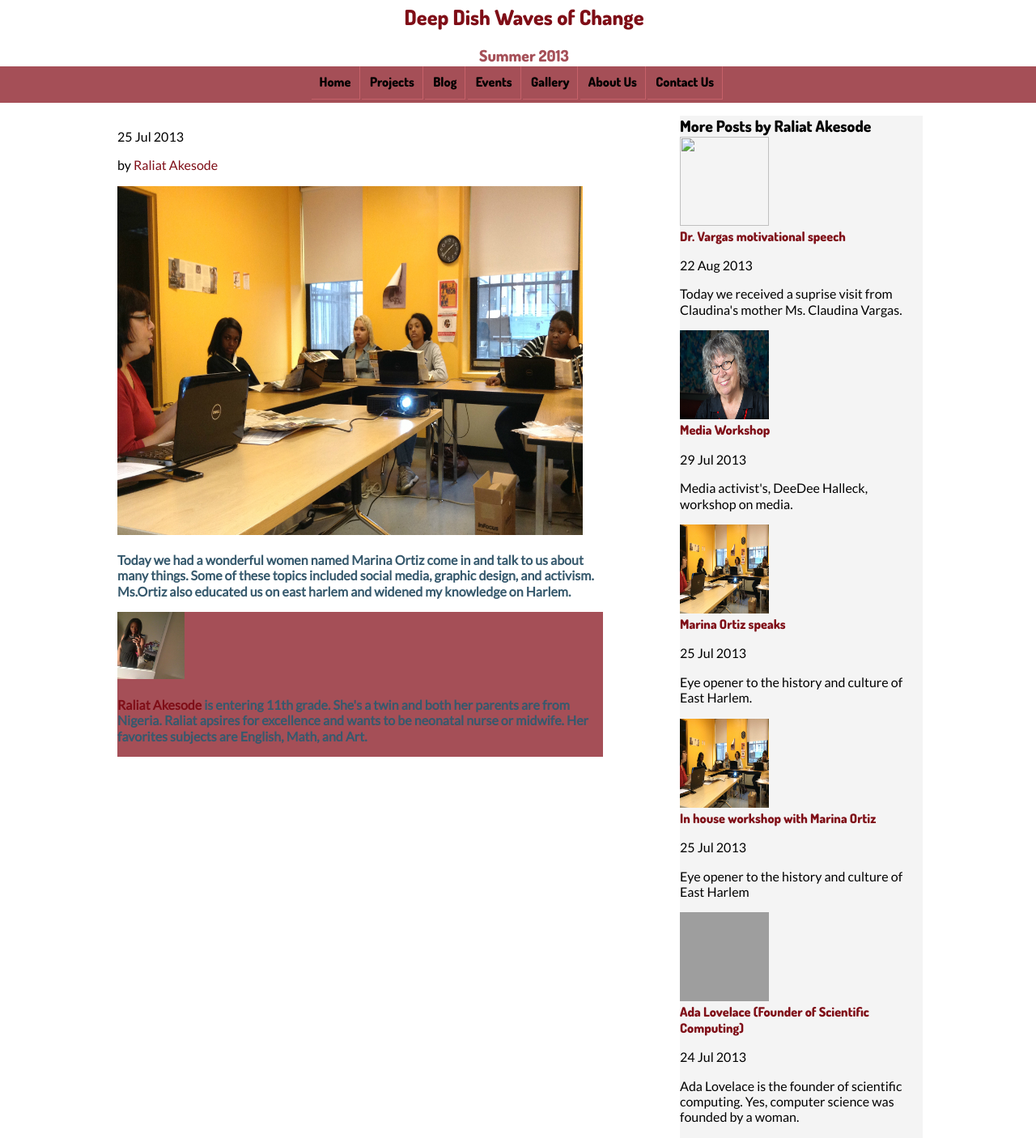
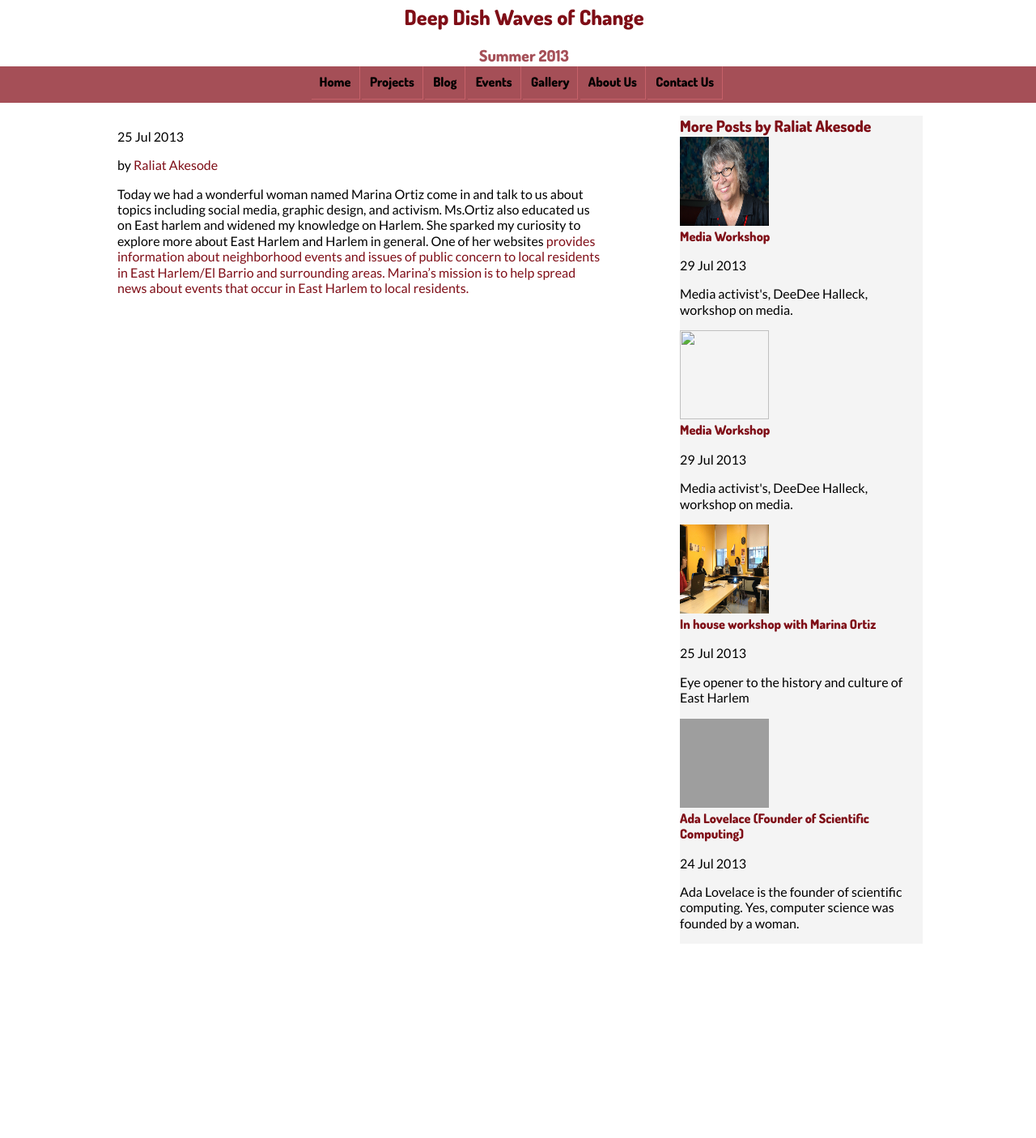
Before and after one commit to WavesofChange/woc-jekyll, a Jekyll site: the page built from _posts/2013-07-25-marinaortiz.html, in a window 1280 px wide. Shown: the whole page at 81% size. Built offline with Jekyll 4.4.1, drawn with Linux system fonts in a browser that asks for light colours; a file with an impossible date is left out; after the commit the page ends 1166 px from its top, so only the background shows below that; grey boxes are pictures that could not be loaded.

Commit message:
final student edit

```diff
--- a/_posts/2013-07-25-marinaortiz.html
+++ b/_posts/2013-07-25-marinaortiz.html
@@ -8,6 +8,5 @@
 categories: news
 ---
 
-<h1>
 
-<p> Today we had a wonderful woman named Marina Ortiz come in and talk to us about topics including social media, graphic design, and activism. Ms.Ortiz also educated us on East harlem and widened my knowledge on Harlem. She sparked my curiosity to explore more about East Harlem and Harlem in general. One of her websites <a href=”http://www.eastharlempreservation.org”> provides information about neighborhood events and issues of public concern to local residents in East Harlem/ El Barrio and surrounding areas. Marina’s mission is to help spread news about events that occurs in East Harlem to local residents.</p>
+<p> Today we had a wonderful woman named Marina Ortiz come in and talk to us about topics including social media, graphic design, and activism. Ms.Ortiz also educated us on East harlem and widened my knowledge on Harlem. She sparked my curiosity to explore more about East Harlem and Harlem in general. One of her websites <a href=”http://www.eastharlempreservation.org”> provides information about neighborhood events and issues of public concern to local residents in East Harlem/El Barrio and surrounding areas. Marina’s mission is to help spread news about events that occur in East Harlem to local residents.</p>
--- a/_posts/raliat/2013-07-23-labybot-ada-lovelace-.html
+++ b/_posts/raliat/2013-07-23-labybot-ada-lovelace-.html
@@ -13,7 +13,7 @@
 
 <img src="http://www.biography.com/imported/images/Biography/Images/Profiles/L/Ada-Lovelace-20825279-1-402.jpg" width="300px" height="300px">
 
-<p>  <a href=”http://www.biography.com/people/ada-lovelace-20825323”> Augusta Ada Byron better known as Ada Lovelace was significant for writing a scientific paper in 1843 that predicted the development of computer software and computer music. Born in London on December 10, 1815 Ada showed a strong interest in mathematics at an early age. Around the age of 17 Ada met a mathematician and inventor named <a href="http://en.wikipedia.org/wiki/Charles_Babbage”> Charles Babbage. Charles served as a mentor to Ada. Ada began to translate languages through a difference engine invented by Charles. She also described how codes could be created for the device to handle letters and symbols along with numbers. Ada is well know for theorizing a process called looping that computer programs use today. These are a few facts on how Ada Lovelace is a significant female today.</p>
+<p>  <a href=”http://www.biography.com/people/ada-lovelace-20825323”> Augusta Ada Byron better known as Ada Lovelace was significant for writing a scientific paper in 1843 that predicted the development of computer software and computer music. Born in London on December 10, 1815 Ada showed a strong interest in mathematics at an early age. Around the age of 17 Ada met a mathematician and inventor named <a href="http://en.wikipedia.org/wiki/Charles_Babbage" Charles Babbage</a>. Charles served as a mentor to Ada. Ada began to translate languages through a difference engine invented by Charles. She also described how codes could be created for the device to handle letters and symbols along with numbers. Ada is well know for theorizing a process called looping that computer programs use today. These are a few facts on how Ada Lovelace is a significant female today.</p>
 
 <img src="http://adainitiative.org/wp-content/uploads/2012/08/ada_kate_beaton.png">
 
--- a/_posts/raliat/2013-07-25-marinaortiz.html
+++ /dev/null
@@ -1,17 +0,0 @@
----
-layout: post
-title: Marina Ortiz speaks
-author: Raliat Akesode
-date: 2013-07-25
-teaser: Eye opener to the history and culture of East Harlem.
-image: /images/marina-workshop/marina-and-team.jpg
-categories: news
----
-
-<h1>
-
-<img src="/images/marina-workshop/marina-and-team.jpg">
-
-<p>Today we had a wonderful women named Marina Ortiz come in and talk to us about many things. Some of these topics included social media, graphic design, and activism. Ms.Ortiz also educated us on east harlem and widened my knowledge on Harlem.</p>
-
-{% include about-raliat.html %}
--- a/_posts/raliat/2013-08-22-Dr.Vargas.html
+++ /dev/null
@@ -1,17 +0,0 @@
----
-layout: post
-title: Dr. Vargas motivational speech
-author: Raliat Akesode
-date: 2013-08-22
-teaser: Today we received a suprise visit from Claudina's mother Ms. Claudina Vargas.
-image:
-categories: news
----
-
-<h1> Suprise Visit </h1>
-
-<p> Today during our lunch break we recieved a suprise visit from Dr. Claudina Vargas. She discussed her life as a child and how life was like growing up. Dr. Vargas grew up in a house hold with a grandmother who could not read or write and a mother who could barely do either or. Dr. Vargas knew she wanted to be the starting change and at the age of 16 she traveled abroad to Spain to study her bacholers degree. All she knew was that she'd be going to a whole new state and didn't know what to expect. All she had was a couple hundreds of dollars saved up and a dream. During her early 20's she recieved an internship to travel to the United States which got renewed every 6 months.</p>
-
-<p>  Dr. Vargas's discussion was very inspirational and touching. Being that she grew up in a house hold of people who couldn't read and write or barely do either her accomplishments were very special and motivational. She was able to do amazing things at such a young age.</p>
-
-{% include about-raliat.html %}
--- a/about/raliat.html
+++ b/about/raliat.html
@@ -11,9 +11,9 @@
 
   <p>    Hello, my name is Raliat Akesode. I currently attend <a href="http://www.mcsm.net"> Manhattan Center for Science & Mathematics</a> and will be in 11th grade when school resumes. Some things I enjoy doing are socializing, reading, going out, and hanging out with friends. Both of my parents were born in <a href="http://goo.gl/maps/4tCX9"> Nigeria</a> and I was born in America making me African-American.</p>
 
-  <p>   My short term goals are to improve myself academically and strive for a higher gpa average when school begins. My long term goal would be to become successful. I have hopes of becoming a neonatal nurse or a midwife. My aspirations are to excel and become something great in life.</p>
+  <p>   My short term goals are to improve myself academically and strive for a higher Gpa average when school begins. My long term goal is to become successful. I have hopes of becoming a neonatal nurse or a midwife. My aspirations are to excel and become something great in life.</p>
 
-  <p>   A few interesting facts about me is that I have a twin brother, my favorite books are Of mice and men, Fahrenheit 451, and The boy in the striped pajamas, and I have an older sister and brother. My favorite subjects are English and Math and I take a strong interest in art.</p>
+  <p>   A few interesting facts about me are that I have a twin brother, and an older brother and sister, my favorite books are Of Mice and Men, Fahrenheit 451, and The Boy in the Striped Pajamas. My favorite subjects are English and Math and I take a strong interest in art.</p>
 
   <h3>connect</h3>
   <ul>
```
Also changed, not shown: _posts/2013-07-17-welcome-to-waves-of-change.html (deleted, +0 -15 lines), _posts/2013-07-29-community-media.html (added, +27 -0 lines), _posts/raliat/2013-08-22-SClaudina.html (added, +15 -0 lines), _posts/raliat/_2013-08-05-whistleblowers.html (deleted, +0 -15 lines), images/hotel-theresa/Hotel-Theresa-2.jpg (added), images/hotel-theresa/Hotel-Theresa-Fidel-Castro.jpg (added), images/hotel-theresa/hotel-theresa-kennedy.jpg (added).
